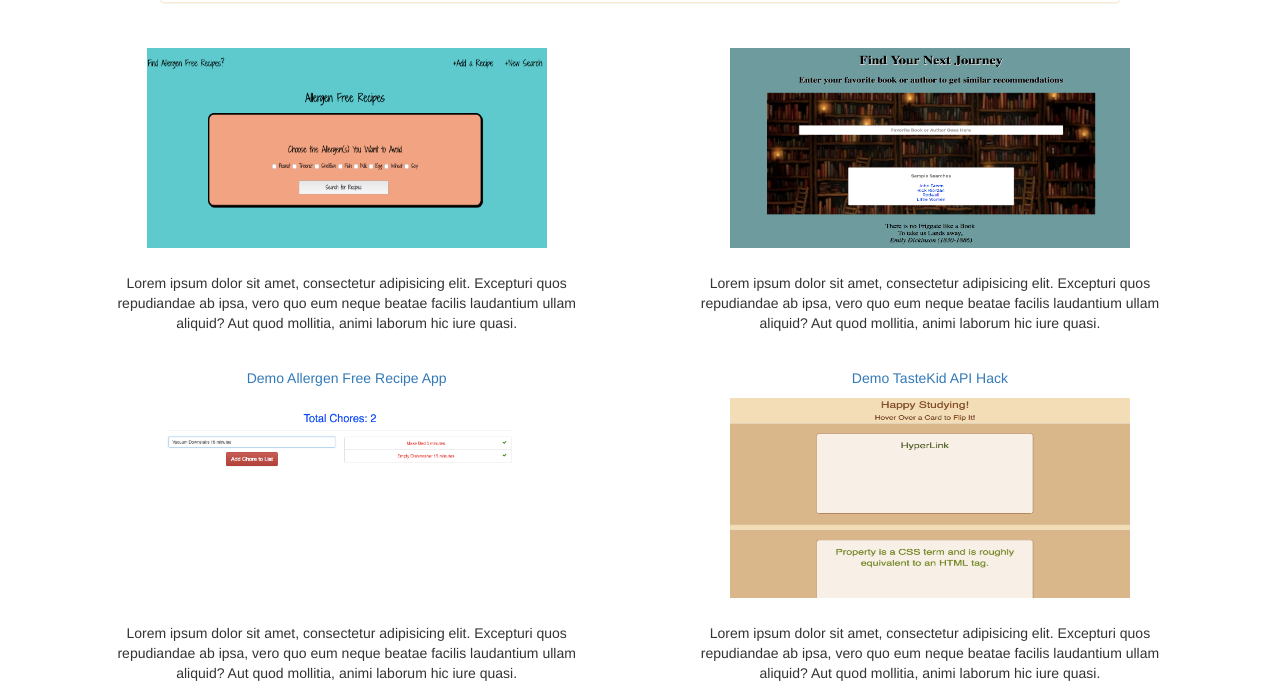
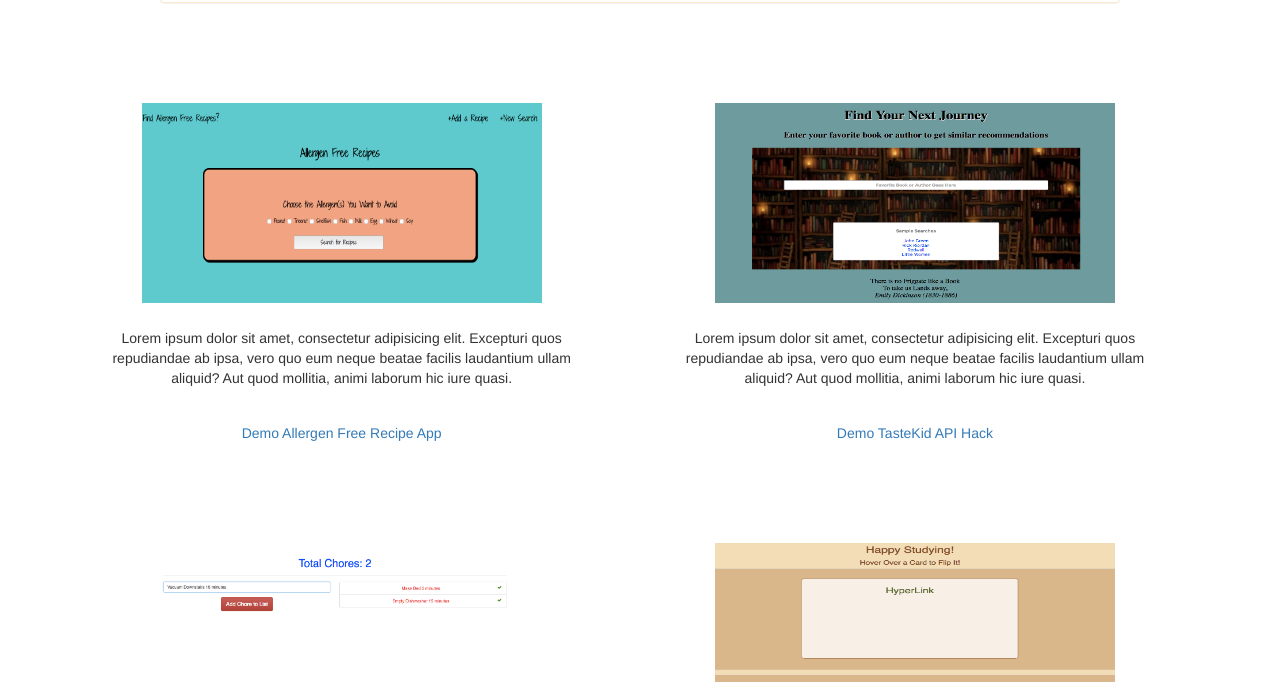
Before and after one commit to angiecrellin/portfolio-site, a website: page index.html in a window 1280 px wide. Shown: the part 1518-2200 px from the top of the page. Drawn offline with nearby package versions, Linux system fonts and the light colour scheme.

Commit message:
initial commit

```diff
--- a/css/style.css
+++ b/css/style.css
@@ -50,7 +50,7 @@ h1 {
 
 #projects {
 	margin: 0 auto;
-	padding-top: 4rem;
+	// padding-top: 10rem;
 	text-align: center;
 }
 
@@ -61,7 +61,7 @@ h1 {
 
 .col-md-6 {
 	width: 49%;
-	margin: 5px;
+	padding-top: 100px;
 	// border: 2px solid antiquewhite;
 }
 
```
